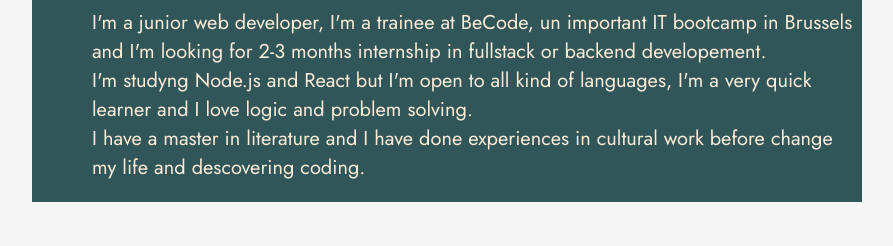
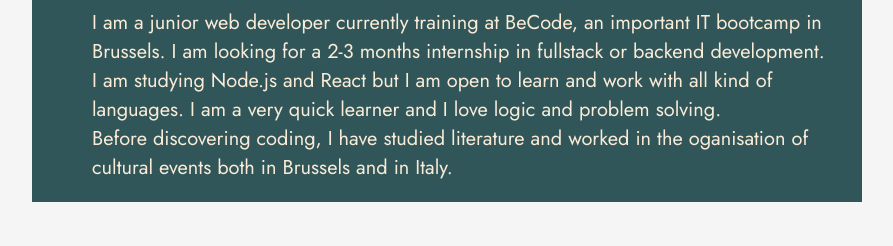
Before and after one commit to AriannaTelesca/My-CV, a plain HTML site: page index.html in a window 1280 px wide. Shown: the part 554-800 px from the top of the page, without its empty margins (118-1011 px from the left). Drawn offline with Linux system fonts and the light colour scheme.

Commit message:
about me update

```diff
--- a/index.html
+++ b/index.html
@@ -126,9 +126,9 @@
     </ul></div>
     <div class="grid-item9">
     <h2>ABOUT ME</h2>
-      <p>I'm a junior web developer, I'm a trainee at BeCode, un important IT bootcamp in Brussels and I'm looking for 2-3 months internship in fullstack or backend developement.</br>
-        I'm studyng Node.js and React but I'm open to all kind of languages, I'm a very quick learner and I love logic and problem solving.</br>
-        I have a master in literature and I have done experiences in cultural work before change my life and descovering coding.</p>
+    <p>I am a junior web developer currently training at BeCode, an important IT bootcamp in Brussels. I am looking for a 2-3 months internship in fullstack or backend development. </br>
+      I am studying Node.js and React but I am open to learn and work with all kind of languages. I am a very quick learner and I love logic and problem solving.</br>
+      Before discovering coding, I have studied literature and worked in the oganisation of cultural events both in Brussels and in Italy. </p>
     </div>
     </div>
   </body>
```
